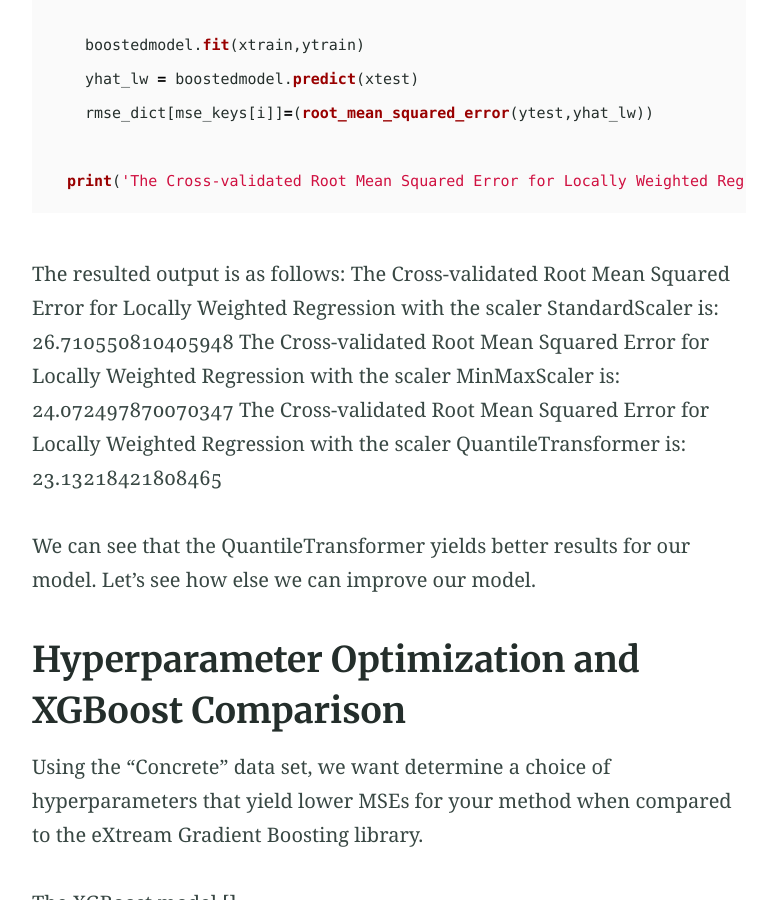
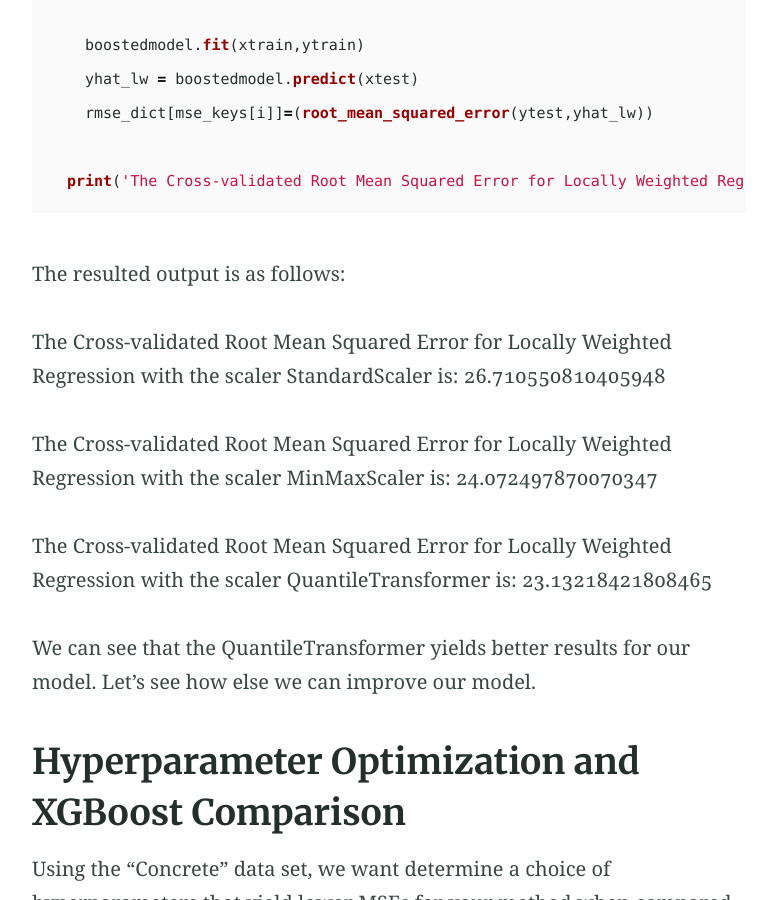
Before and after one commit to emxee333/data-440-capstone, a Jekyll site: the page built from _posts/2024-09-26-gradient-boosting.md, in a window 1280 px wide and 900 px high, scrolled down 4288 px. Shown: the whole window, without its empty margins (251-1025 px from the left). Built offline with Jekyll 4.4.1, drawn with Linux system fonts in a browser that asks for light colours.

Commit message:
Update 2024-09-26-gradient-boosting.md

````diff
--- a/_posts/2024-09-26-gradient-boosting.md
+++ b/_posts/2024-09-26-gradient-boosting.md
@@ -110,8 +110,11 @@ for i in range(len(scalers)):
 ```
 
 The resulted output is as follows:
+
 The Cross-validated Root Mean Squared Error for Locally Weighted Regression with the scaler StandardScaler is: 26.710550810405948
+
 The Cross-validated Root Mean Squared Error for Locally Weighted Regression with the scaler MinMaxScaler is: 24.072497870070347
+
 The Cross-validated Root Mean Squared Error for Locally Weighted Regression with the scaler QuantileTransformer is: 23.13218421808465
 
 We can see that the QuantileTransformer yields better results for our model. Let's see how else we can improve our model.
@@ -119,8 +122,6 @@ We can see that the QuantileTransformer yields better results for our model. Let
 ## Hyperparameter Optimization and XGBoost Comparison
 
 Using the “Concrete” data set, we want determine a choice of hyperparameters that yield lower MSEs for your method when compared to the eXtream Gradient Boosting library.
-
-The XGBoost model [].
 
 ```python
 from sklearn.model_selection import GridSearchCV
````
